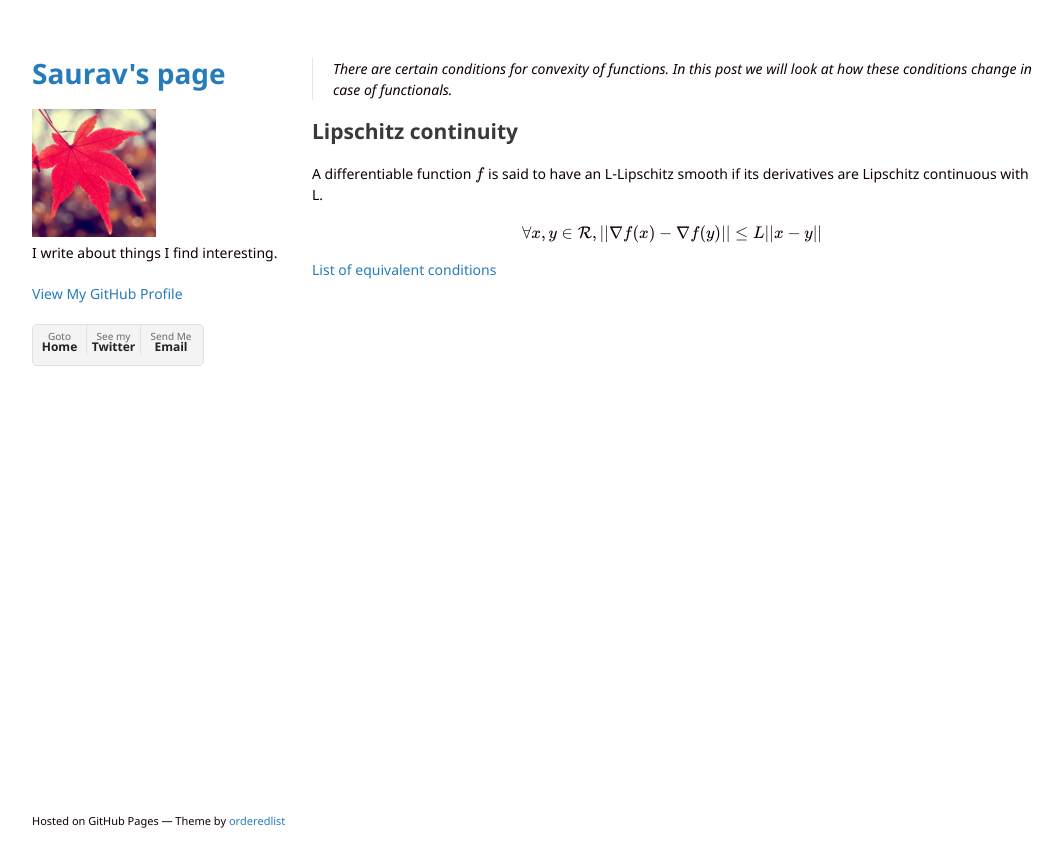
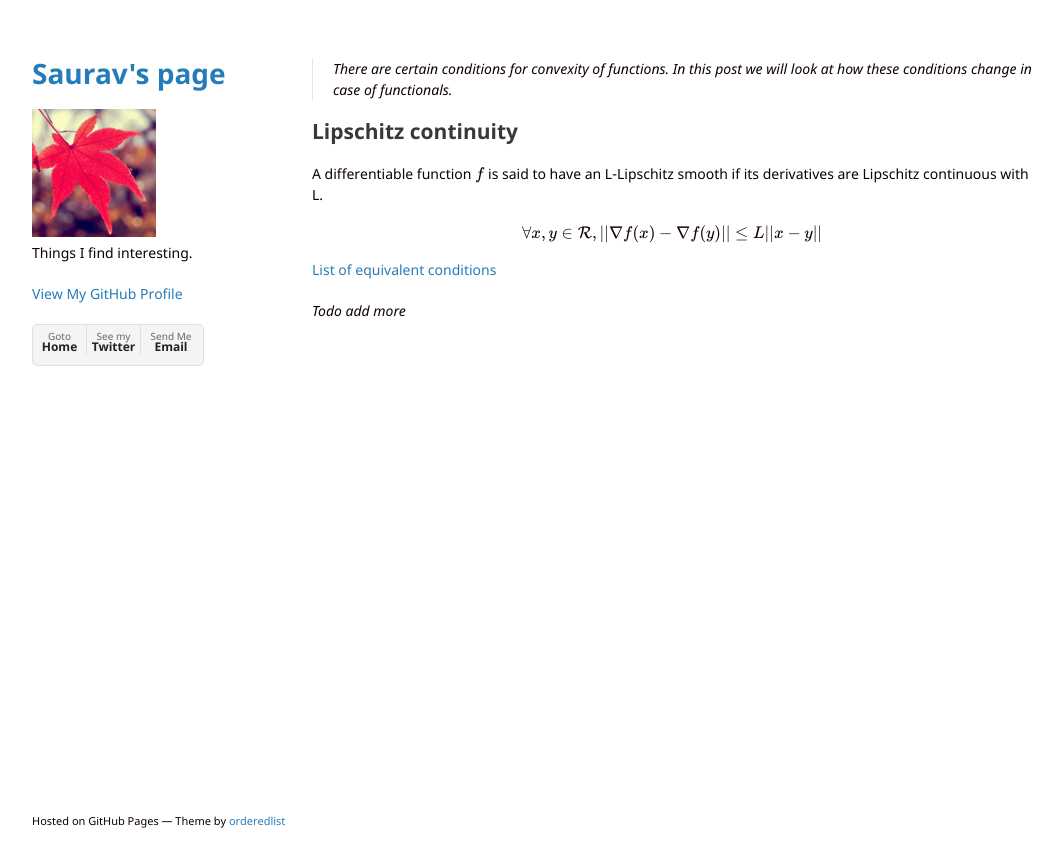
Before and after one commit to sshekh/sshekh.github.io, a Jekyll site: the page built from blog/convexity_fun.md, in a window 1280 px wide. Shown: the top 867 px of the page, without its empty margins (108-1170 px from the left). Built offline with Jekyll 4.4.1, drawn with Linux system fonts in a browser that asks for light colours; formulas are drawn with MathJax 3.

Commit message:
Minor changes

```diff
--- a/_config.yml
+++ b/_config.yml
@@ -4,7 +4,7 @@ email: sauravshekhar01@gmail.com
 logo: /assets/img/leaf.jpg
 home: /index
 description: >
-  I write about things I find interesting.
+  Things I find interesting.
 twitter_username: saurav_shekhar
 github_username:  sshekh
 mathjax: true
--- a/blog/convexity_fun.md
+++ b/blog/convexity_fun.md
@@ -22,3 +22,5 @@ $$
 $$
 
 [List of equivalent conditions ](https://xingyuzhou.org/blog/notes/Lipschitz-gradient)
+
+_Todo add more_
```
